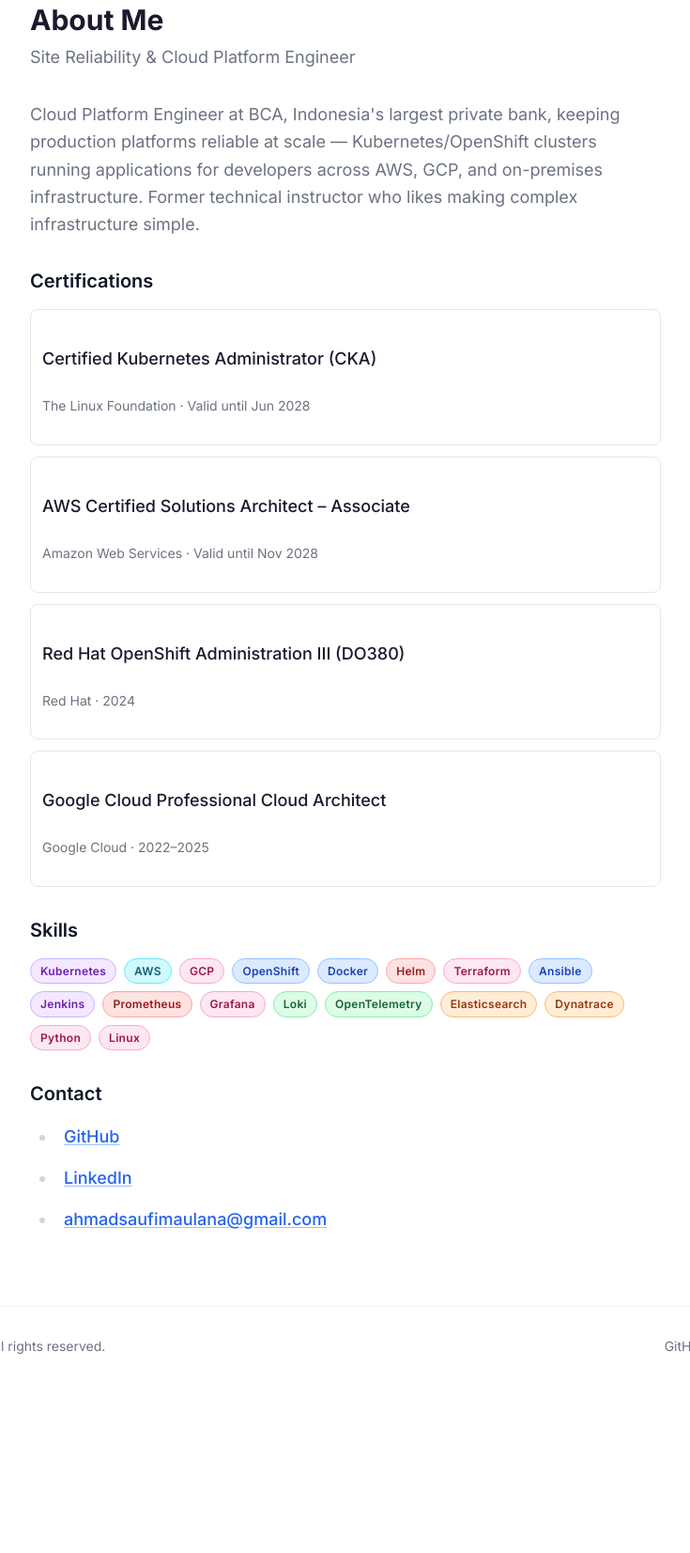
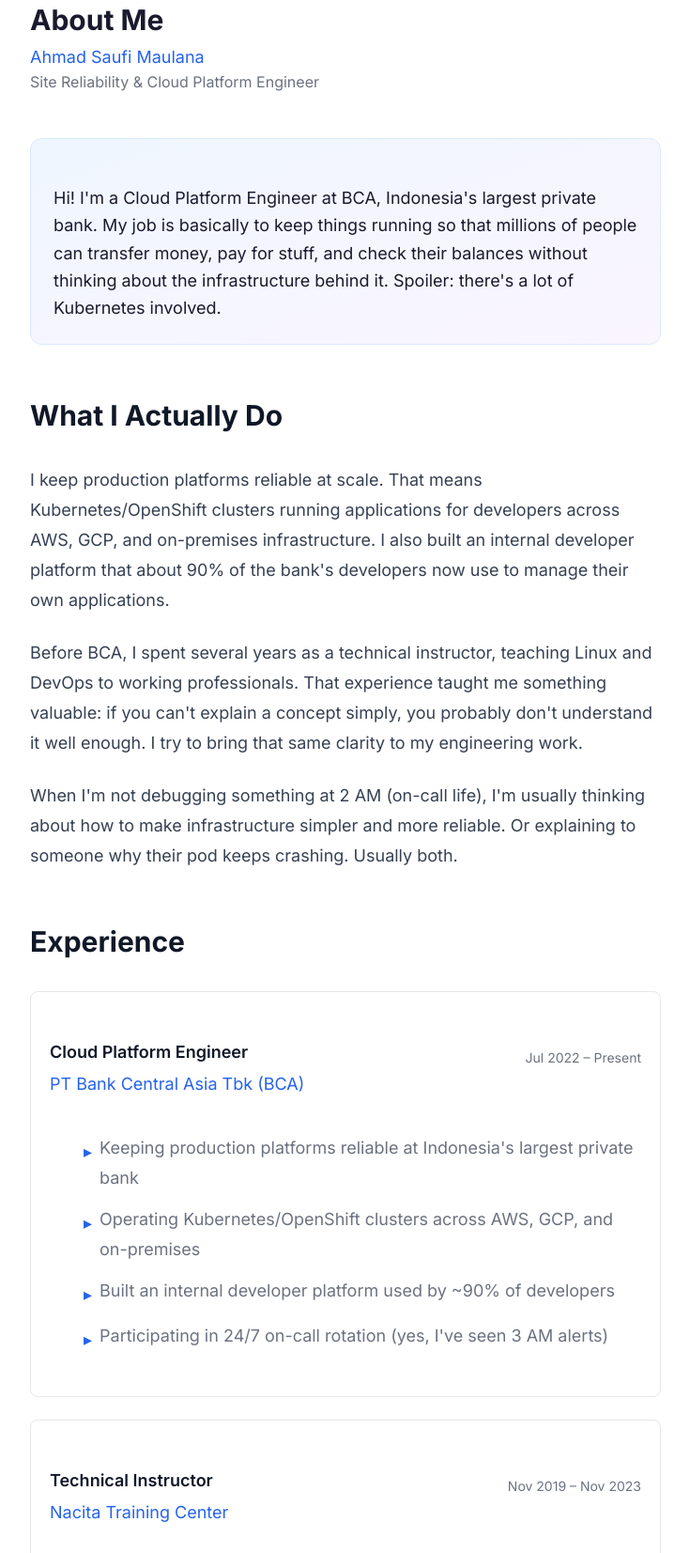
Before and after one commit to azemoning/azemoning.com, an Astro site: page /about in a window 1280 px wide. Shown: the part 122-1775 px from the top of the page at 94% size, without its empty margins (272-1007 px from the left). Before the commit the page ends 1597 px from the top, so only its background shows below. Built offline with nearby package versions, Linux system fonts and the light colour scheme; Astro itself is replaced by a stand-in of ours.

Commit message:
feat: redesign About page with friendly tone and more content

```diff
--- a/src/pages/about.astro
+++ b/src/pages/about.astro
@@ -18,58 +18,155 @@
 ];
 
 const certifications = [
-  { name: 'Certified Kubernetes Administrator (CKA)', org: 'The Linux Foundation', valid: 'Valid until Jun 2028' },
-  { name: 'AWS Certified Solutions Architect – Associate', org: 'Amazon Web Services', valid: 'Valid until Nov 2028' },
-  { name: 'Red Hat OpenShift Administration III (DO380)', org: 'Red Hat', valid: '2024' },
-  { name: 'Google Cloud Professional Cloud Architect', org: 'Google Cloud', valid: '2022–2025' },
+  { name: 'Certified Kubernetes Administrator (CKA)', org: 'The Linux Foundation', valid: 'Valid until Jun 2028', icon: '⎈' },
+  { name: 'AWS Certified Solutions Architect – Associate', org: 'Amazon Web Services', valid: 'Valid until Nov 2028', icon: '☁' },
+  { name: 'Red Hat OpenShift Administration III (DO380)', org: 'Red Hat', valid: '2024', icon: '⚙' },
+  { name: 'Google Cloud Professional Cloud Architect', org: 'Google Cloud', valid: '2022–2025', icon: '🌐' },
+];
+
+const experience = [
+  {
+    title: 'Cloud Platform Engineer',
+    company: 'PT Bank Central Asia Tbk (BCA)',
+    period: 'Jul 2022 – Present',
+    highlights: [
+      'Keeping production platforms reliable at Indonesia\'s largest private bank',
+      'Operating Kubernetes/OpenShift clusters across AWS, GCP, and on-premises',
+      'Built an internal developer platform used by ~90% of developers',
+      'Participating in 24/7 on-call rotation (yes, I\'ve seen 3 AM alerts)',
+    ]
+  },
+  {
+    title: 'Technical Instructor',
+    company: 'Nacita Training Center',
+    period: 'Nov 2019 – Nov 2023',
+    highlights: [
+      'Taught Linux, DevOps, and cloud to working professionals',
+      'Learned that if you can\'t explain it simply, you don\'t understand it well enough',
+    ]
+  },
 ];
 ---
 
 <BaseLayout title="About" description="About Ahmad Saufi Maulana - Site Reliability & Cloud Platform Engineer">
   <article class="max-w-[720px] mx-auto px-6 py-16">
-    <h1 class="text-3xl font-bold mb-2">About Me</h1>
-    <p class="text-lg text-muted mb-8">Site Reliability & Cloud Platform Engineer</p>
+    <div class="mb-12">
+      <h1 class="text-3xl font-bold mb-2">About Me</h1>
+      <p class="text-lg text-accent">Ahmad Saufi Maulana</p>
+      <p class="text-muted">Site Reliability & Cloud Platform Engineer</p>
+    </div>
 
     <div class="prose prose-lg">
-      <p class="text-muted mb-6 leading-relaxed">
-        Cloud Platform Engineer at BCA, Indonesia's largest private bank, keeping
-        production platforms reliable at scale — Kubernetes/OpenShift clusters
-        running applications for developers across AWS, GCP, and on-premises
-        infrastructure. Former technical instructor who likes making complex
-        infrastructure simple.
+      <div class="p-6 bg-gradient-to-br from-blue-50 to-purple-50 rounded-xl border border-blue-100 mb-10">
+        <p class="text-text leading-relaxed mb-0">
+          Hi! I'm a Cloud Platform Engineer at BCA, Indonesia's largest private bank.
+          My job is basically to keep things running so that millions of people can
+          transfer money, pay for stuff, and check their balances without thinking
+          about the infrastructure behind it. Spoiler: there's a lot of Kubernetes
+          involved.
+        </p>
+      </div>
+
+      <h2>What I Actually Do</h2>
+      <p>
+        I keep production platforms reliable at scale. That means Kubernetes/OpenShift
+        clusters running applications for developers across AWS, GCP, and on-premises
+        infrastructure. I also built an internal developer platform that about 90%
+        of the bank's developers now use to manage their own applications.
+      </p>
+      <p>
+        Before BCA, I spent several years as a technical instructor, teaching Linux
+        and DevOps to working professionals. That experience taught me something
+        valuable: if you can't explain a concept simply, you probably don't understand
+        it well enough. I try to bring that same clarity to my engineering work.
+      </p>
+      <p>
+        When I'm not debugging something at 2 AM (on-call life), I'm usually
+        thinking about how to make infrastructure simpler and more reliable.
+        Or explaining to someone why their pod keeps crashing. Usually both.
       </p>
 
-      <h2 class="text-xl font-semibold mt-8 mb-4">Certifications</h2>
-      <div class="space-y-3 mb-8">
+      <h2>Experience</h2>
+      <div class="space-y-6">
+        {experience.map(exp => (
+          <div class="p-5 border border-gray-200 rounded-lg hover:border-accent/30 transition-colors">
+            <div class="flex flex-col sm:flex-row sm:items-center sm:justify-between mb-3">
+              <div>
+                <h3 class="text-lg font-semibold mb-1">{exp.title}</h3>
+                <p class="text-accent">{exp.company}</p>
+              </div>
+              <p class="text-sm text-muted mt-1 sm:mt-0">{exp.period}</p>
+            </div>
+            <ul class="space-y-2 mt-3">
+              {exp.highlights.map(highlight => (
+                <li class="flex items-start gap-2 text-muted">
+                  <span class="text-accent mt-1">▸</span>
+                  <span>{highlight}</span>
+                </li>
+              ))}
+            </ul>
+          </div>
+        ))}
+      </div>
+
+      <h2>Certifications</h2>
+      <p class="text-muted mb-4">
+        Because sometimes you need a piece of paper to prove you know what you're doing.
+      </p>
+      <div class="grid grid-cols-1 sm:grid-cols-2 gap-3 mb-8">
         {certifications.map(cert => (
-          <div class="flex items-start gap-3 p-3 border border-gray-200 rounded-lg">
+          <div class="flex items-start gap-3 p-4 border border-gray-200 rounded-lg hover:shadow-md transition-shadow">
+            <span class="text-2xl">{cert.icon}</span>
             <div>
-              <p class="font-medium text-text">{cert.name}</p>
-              <p class="text-sm text-muted">{cert.org} · {cert.valid}</p>
+              <p class="font-medium text-text text-sm">{cert.name}</p>
+              <p class="text-xs text-muted mt-1">{cert.org}</p>
+              <p class="text-xs text-accent mt-1">{cert.valid}</p>
             </div>
           </div>
         ))}
       </div>
 
-      <h2 class="text-xl font-semibold mt-8 mb-4">Skills</h2>
+      <h2>Skills & Tools</h2>
+      <p class="text-muted mb-4">
+        Things I use daily, weekly, or pretend to know really well in interviews.
+      </p>
       <div class="flex flex-wrap gap-2 mb-8">
         {skills.map(skill => (
           <span class={`tag tag-${getTagColor(skill)}`}>{skill}</span>
         ))}
       </div>
 
-      <h2 class="text-xl font-semibold mt-8 mb-4">Contact</h2>
-      <ul class="space-y-2 text-muted">
-        <li>
-          <a href="https://github.com/azemoning" class="text-accent hover:underline">GitHub</a>
-        </li>
-        <li>
-          <a href="https://linkedin.com/in/ahmadsaufimaulana" class="text-accent hover:underline">LinkedIn</a>
-        </li>
-        <li>
-          <a href="mailto:ahmadsaufimaulana@gmail.com" class="text-accent hover:underline">ahmadsaufimaulana@gmail.com</a>
-        </li>
-      </ul>
+      <h2>Let's Connect</h2>
+      <p class="mb-4">
+        I'm always happy to talk about Kubernetes, observability, or why your
+        Terraform state is locked. Feel free to reach out!
+      </p>
+      <div class="flex flex-col gap-3">
+        <a href="https://github.com/azemoning" target="_blank" rel="noopener noreferrer"
+           class="flex items-center gap-3 p-3 border border-gray-200 rounded-lg hover:border-accent/50 hover:shadow-md transition-all">
+          <span class="text-xl">📦</span>
+          <div>
+            <p class="font-medium text-text">GitHub</p>
+            <p class="text-sm text-muted">Where my code lives (sometimes with bugs)</p>
+          </div>
+        </a>
+        <a href="https://linkedin.com/in/ahmadsaufimaulana" target="_blank" rel="noopener noreferrer"
+           class="flex items-center gap-3 p-3 border border-gray-200 rounded-lg hover:border-accent/50 hover:shadow-md transition-all">
+          <span class="text-xl">💼</span>
+          <div>
+            <p class="font-medium text-text">LinkedIn</p>
+            <p class="text-sm text-muted">Professional stuff and endorsements</p>
+          </div>
+        </a>
+        <a href="mailto:ahmadsaufimaulana@gmail.com"
+           class="flex items-center gap-3 p-3 border border-gray-200 rounded-lg hover:border-accent/50 hover:shadow-md transition-all">
+          <span class="text-xl">📧</span>
+          <div>
+            <p class="font-medium text-text">Email</p>
+            <p class="text-sm text-muted">ahmadsaufimaulana@gmail.com</p>
+          </div>
+        </a>
+      </div>
     </div>
   </article>
 </BaseLayout>
```
